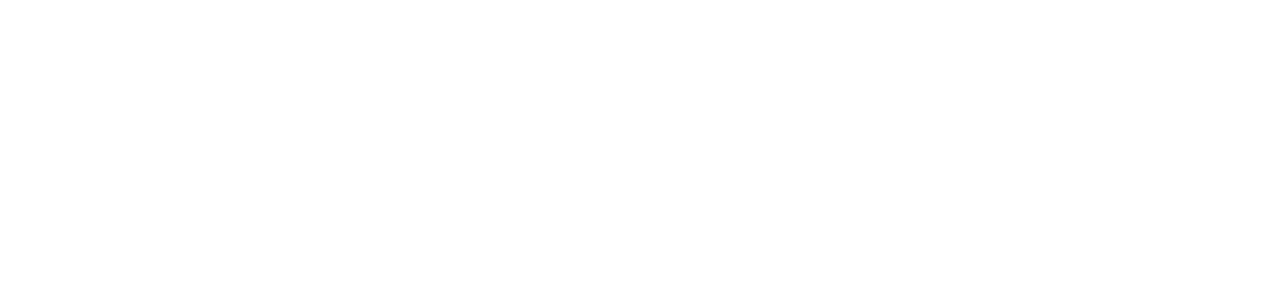
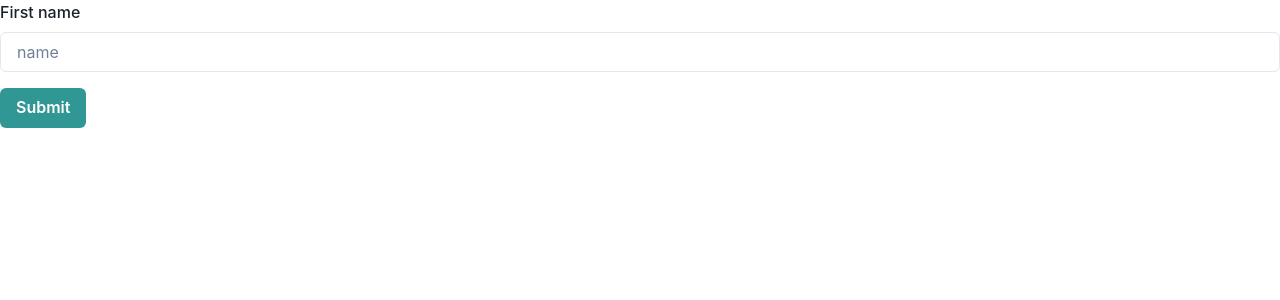
Before and after one commit to RDSandakelum/SECRA-Web-App, a React (Vite) app: page / in a window 1280 px wide. Shown: the top 300 px of the page. Built offline with nearby package versions, Linux system fonts and the light colour scheme.

Commit message:
React hook form added

```diff
--- a/package.json
+++ b/package.json
@@ -15,7 +15,8 @@
     "@emotion/styled": "^11.11.0",
     "framer-motion": "^10.16.4",
     "react": "^18.2.0",
-    "react-dom": "^18.2.0"
+    "react-dom": "^18.2.0",
+    "react-hook-form": "^7.46.2"
   },
   "devDependencies": {
     "@types/react": "^18.2.15",
--- a/src/App.jsx
+++ b/src/App.jsx
@@ -1,11 +1,13 @@
 import { useState } from 'react'
+import RegistrationForm from './Components/RegistrationForm'
 
 function App() {
   const [count, setCount] = useState(0)
 
   return (
     <>
-          </>
+      <RegistrationForm/>
+    </>
   )
 }
 
--- /dev/null
+++ b/src/Components/RegistrationForm.jsx
@@ -0,0 +1,47 @@
+import { useForm } from 'react-hook-form'
+import {
+  FormErrorMessage,
+  FormLabel,
+  FormControl,
+  Input,
+  Button,
+} from '@chakra-ui/react'
+
+export default function RegistrationForm() {
+  const {
+    handleSubmit,
+    register,
+    formState: { errors, isSubmitting },
+  } = useForm()
+
+  function onSubmit(values) {
+    return new Promise((resolve) => {
+      setTimeout(() => {
+        alert(JSON.stringify(values, null, 2))
+        resolve()
+      }, 3000)
+    })
+  }
+
+  return (
+    <form onSubmit={handleSubmit(onSubmit)}>
+      <FormControl isInvalid={errors.name}>
+        <FormLabel htmlFor='name'>First name</FormLabel>
+        <Input
+          id='name'
+          placeholder='name'
+          {...register('name', {
+            required: 'This is required',
+            minLength: { value: 4, message: 'Minimum length should be 4' },
+          })}
+        />
+        <FormErrorMessage>
+          {errors.name && errors.name.message}
+        </FormErrorMessage>
+      </FormControl>
+      <Button mt={4} colorScheme='teal' isLoading={isSubmitting} type='submit'>
+        Submit
+      </Button>
+    </form>
+  )
+}
```
Also changed, not shown: 1 other file (tests, documents, lock files or other folders).
